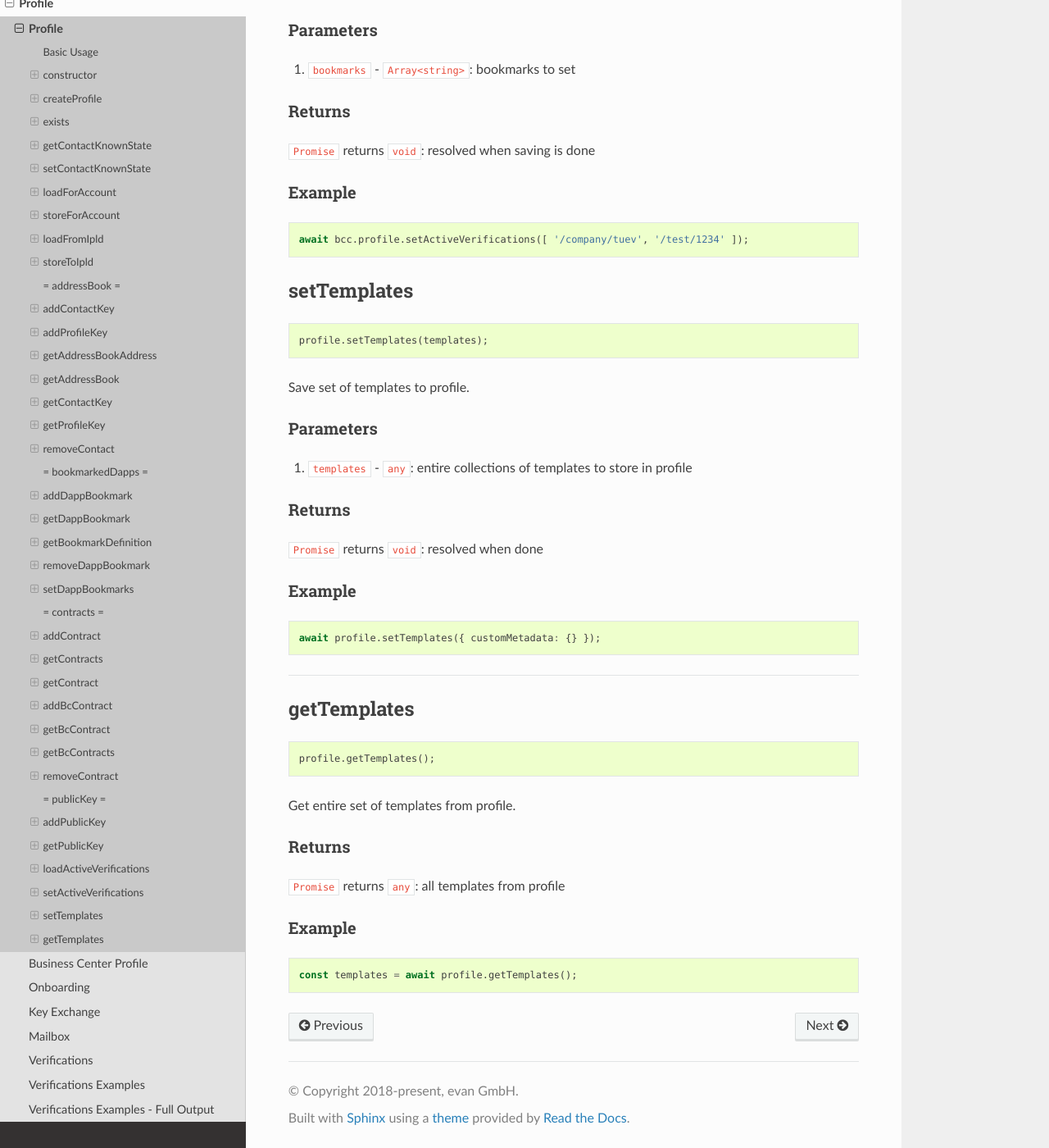
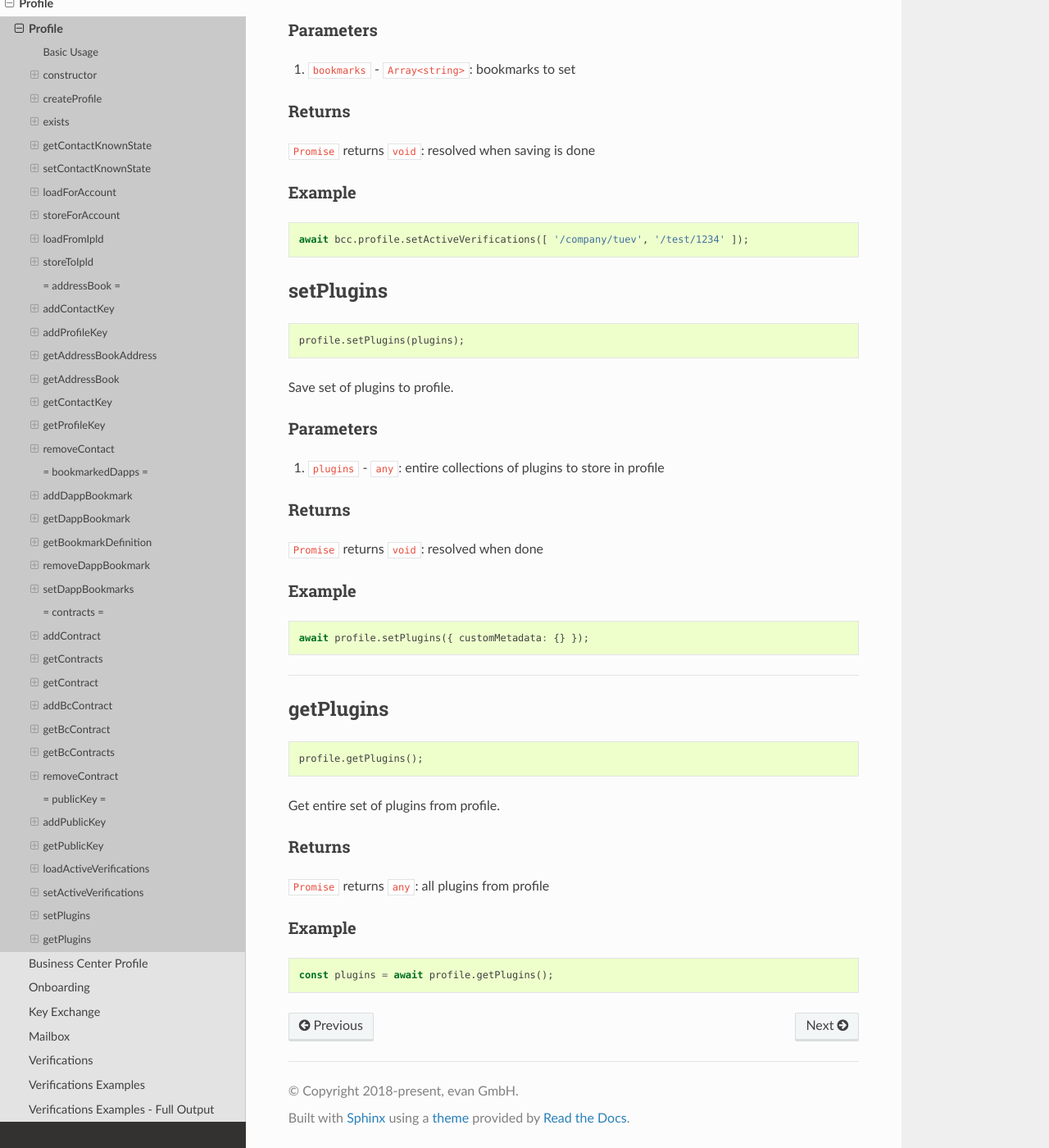
Before and after one commit to evannetwork/api-blockchain-core, a Sphinx documentation site: the page built from docs/profile/profile.rst, in a window 1280 px wide and 1400 px high, scrolled down 18893 px. Shown: the whole window at 82% size. Built offline with Sphinx 7.4.7 and the Read the Docs theme 2.0.0, drawn with Linux system fonts in a browser that asks for light colours; pages that are not in the unit, such as notebooks, are missing from menus.

Commit message:
move `DataContainer` plugin saving to seperated profile space
- [CORE-147]

```diff
--- a/docs/contracts/container.rst
+++ b/docs/contracts/container.rst
@@ -387,6 +387,7 @@ Parameters
 #. ``Profile`` - |source profile|_: profile instance
 #. ``name`` - ``string``: plugin name
 #. ``plugin`` - ``ContainerPlugin``: container plugin object
+#. ``beforeName`` - ``strinf``: remove previous plugin instance when it was renamed
 
 -------
 Returns
--- a/docs/profile/profile.rst
+++ b/docs/profile/profile.rst
@@ -1263,27 +1263,27 @@ Example
 
 
 --------------------------------------------------------------------------------
-= templates =
+= plugins =
 ================================================================================
 
 
 
-.. _profile_setTemplates:
+.. _profile_setPlugins:
 
-setTemplates
+setPlugins
 ================================================================================
 
 .. code-block:: typescript
 
-  profile.setTemplates(templates);
+  profile.setPlugins(plugins);
 
-Save set of templates to profile.
+Save set of plugins to profile.
 
 ----------
 Parameters
 ----------
 
-#. ``templates`` - ``any``: entire collections of templates to store in profile
+#. ``plugins`` - ``any``: entire collections of plugins to store in profile
 
 -------
 Returns
@@ -1297,28 +1297,28 @@ Example
 
 .. code-block:: typescript
 
-  await profile.setTemplates({ customMetadata: {} });
+  await profile.setPlugins({ customMetadata: {} });
 
 
 
 --------------------------------------------------------------------------------
 
-.. _profile_getTemplates:
+.. _profile_getPlugins:
 
-getTemplates
+getPlugins
 ================================================================================
 
 .. code-block:: typescript
 
-  profile.getTemplates();
+  profile.getPlugins();
 
-Get entire set of templates from profile.
+Get entire set of plugins from profile.
 
 -------
 Returns
 -------
 
-``Promise`` returns ``any``: all templates from profile
+``Promise`` returns ``any``: all plugins from profile
 
 -------
 Example
@@ -1326,7 +1326,7 @@ Example
 
 .. code-block:: typescript
 
-  const templates = await profile.getTemplates();
+  const plugins = await profile.getPlugins();
 
 
 
```
Also changed, not shown: VERSIONS.md (+1 -1 lines), 2 other files.
